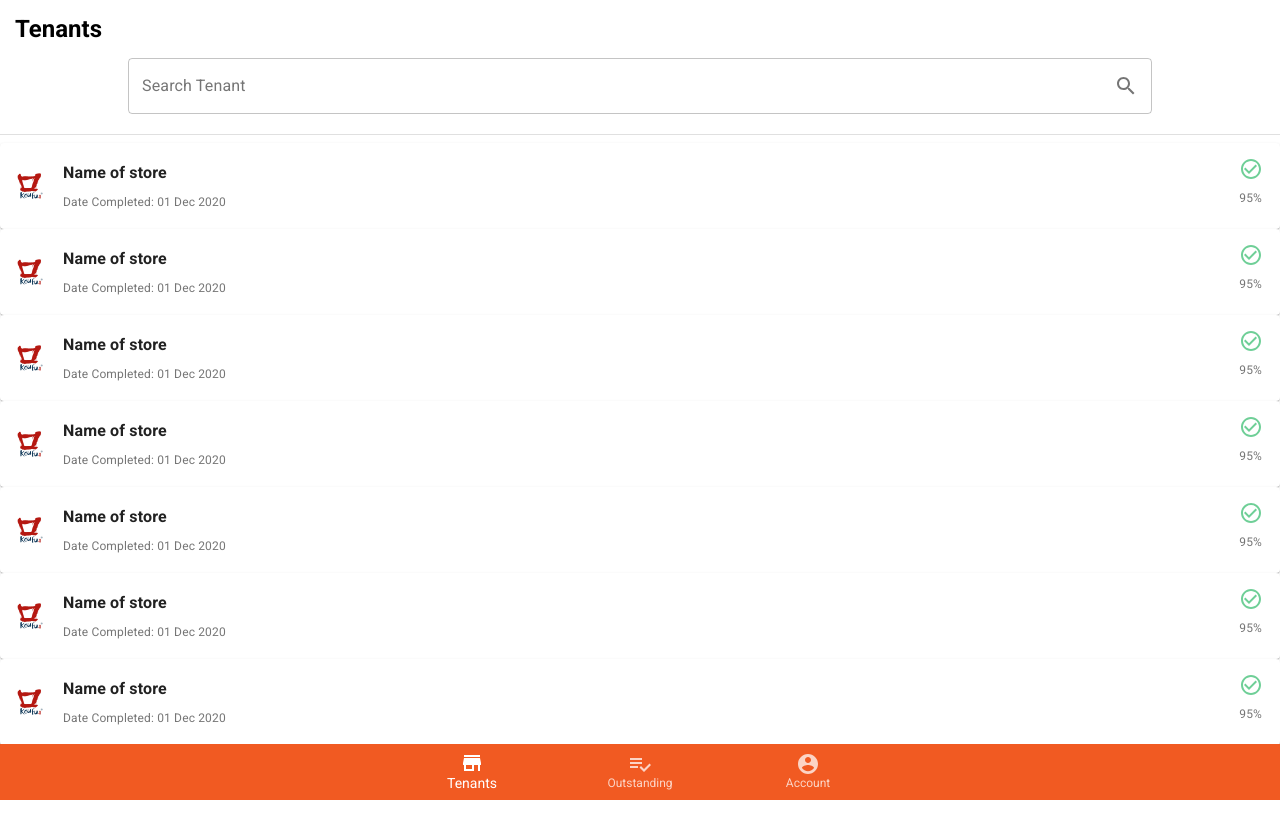
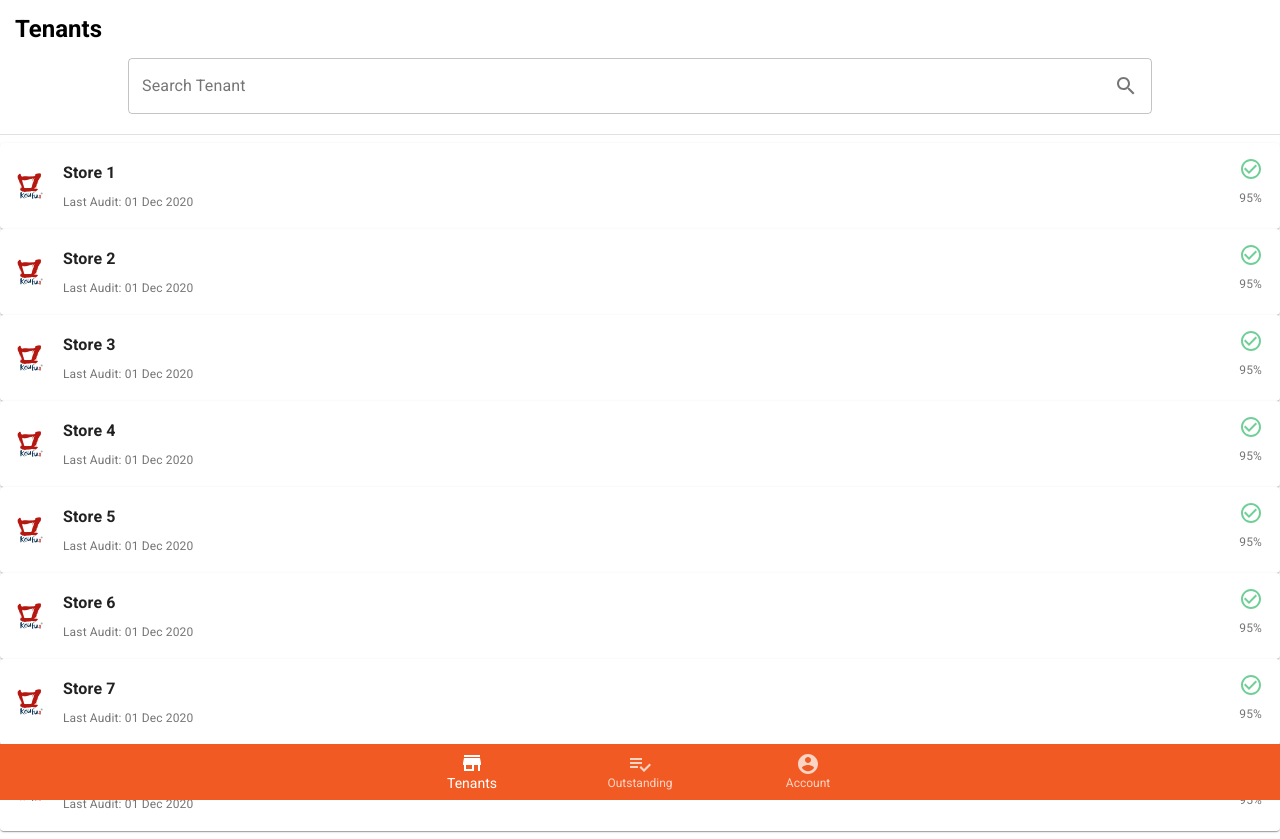
Before and after one commit to shankaikai/SingHealth-Retail-Audit-Application, a React (Create React App) app: page /tenants in a window 1280 px wide. Before the commit the page ends 800 px from the top, so only its background shows below. Built offline with nearby package versions, Linux system fonts and the light colour scheme.

Commit message:
conditional tenantlist rendering

```diff
--- a/src/components/TenantItem.js
+++ b/src/components/TenantItem.js
@@ -22,8 +22,10 @@ const useStyles = makeStyles({
     },
 });
 
-const TenantItem = () => {
+const TenantItem = (props) => {
     const classes = useStyles();
+    const storeName = props.storeName;
+    const completedDate = props.completedDate;
     return (
         <Card classname={classes.root}>
             <CardContent style={{padding:"10px"}}>
@@ -32,12 +34,12 @@ const TenantItem = () => {
                     <div display="inline" style={{float: 'left',flexGrow:4}}>
                         <Typography style={{marginBottom:"0"}} classname={classes.title} color="textPrimary" display="inline" gutterBottom>
                             <Box fontWeight="fontWeightBold" m={1}>
-                                Name of store
+                                {storeName}
                             </Box>
                         </Typography>
                         <Typography classname={classes.subTitle} color="textSecondary" gutterBottom>
                             <Box fontWeight="fontWeightRegular" fontSize={12} color="textSecondary" m={1}>
-                                Date Completed: 01 Dec 2020
+                                Last Audit: {completedDate}
                             </Box>
                         </Typography>
                     </div>
--- a/src/components/TenantList.js
+++ b/src/components/TenantList.js
@@ -14,17 +14,66 @@ const useStyles = makeStyles({
   },
 });
 
+
 const TenantList = () => {
+  // const names = ["koufu1", "koufu2", "koufu3"]
+  // const dates = ["01 Dec", "02 Dec", "03 Dec"]
+  // const itemDescriptions = [["koufu1", "01 Dec"], ["koufu2", "02 Dec"], ["koufu3", "03 Dec"]];
+  var itemDescriptions = [
+    {
+      name: "Store 1",
+      date: "01 Dec 2020",
+      check: true,
+      score: 95
+    },
+    {
+      name: "Store 2",
+      date: "01 Dec 2020",
+      check: true,
+      score: 95
+    },
+    {
+      name: "Store 3",
+      date: "01 Dec 2020",
+      check: true,
+      score: 95
+    },
+    {
+      name: "Store 4",
+      date: "01 Dec 2020",
+      check: true,
+      score: 95
+    },
+    {
+      name: "Store 5",
+      date: "01 Dec 2020",
+      check: true,
+      score: 95
+    },
+    {
+      name: "Store 6",
+      date: "01 Dec 2020",
+      check: true,
+      score: 95
+    },
+    {
+      name: "Store 7",
+      date: "01 Dec 2020",
+      check: true,
+      score: 95
+    },
+    {
+      name: "Store 8",
+      date: "01 Dec 2020",
+      check: true,
+      score: 95
+    },
+  ]
   const classes = useStyles();
   return (
     <List className={classes.root}>
-      <TenantItem/>
-      <TenantItem/>
-      <TenantItem/>
-      <TenantItem/>
-      <TenantItem/>
-      <TenantItem/>
-      <TenantItem/>
+      {itemDescriptions.map((item)=>
+      <TenantItem storeName = {item.name} completedDate = {item.date}/>)}
     </List>
   );
 };
```
